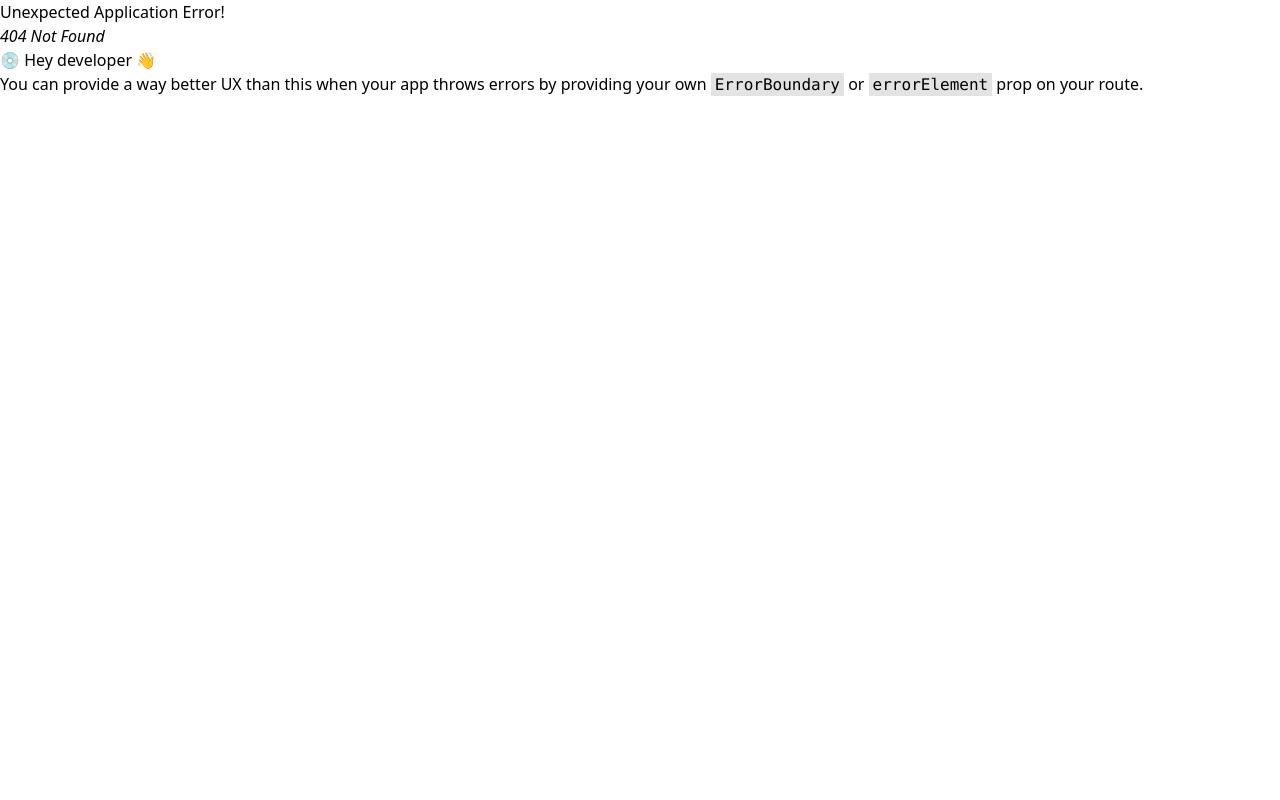
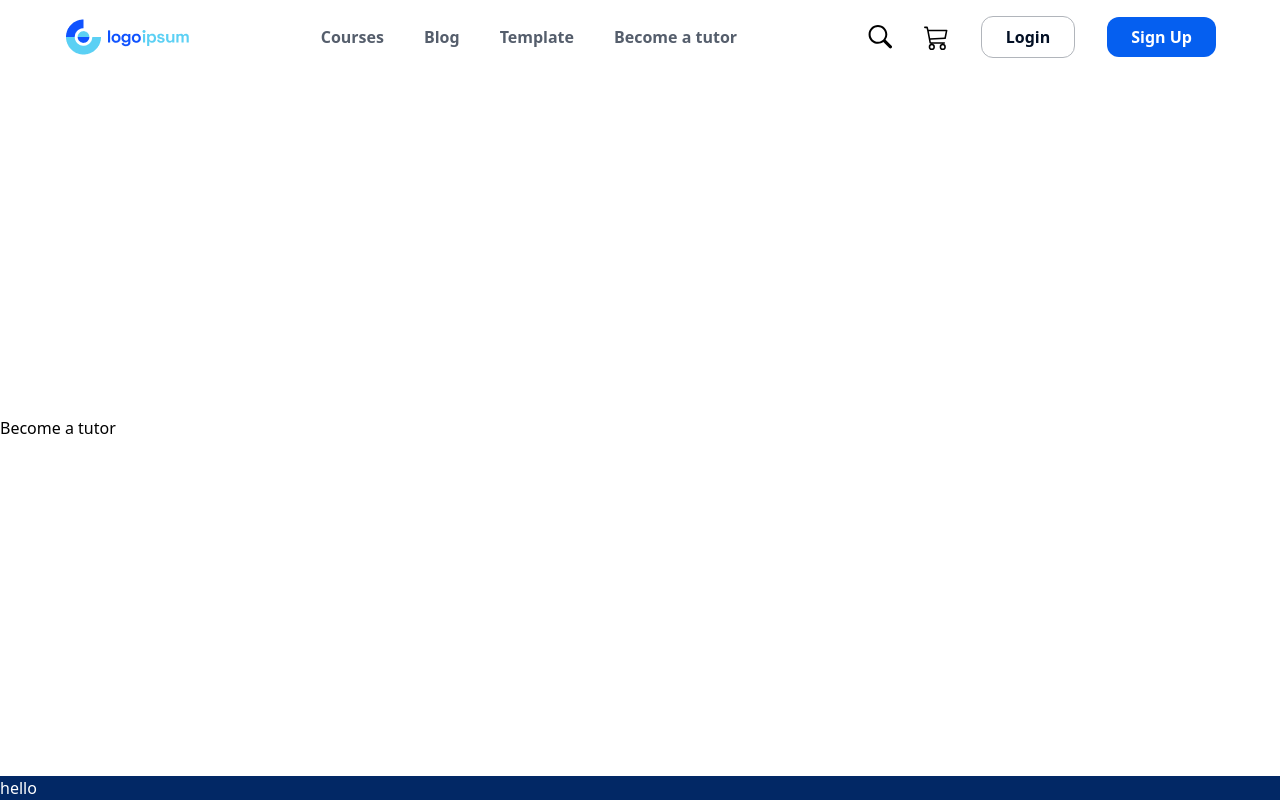
Before and after one commit to Sheriff-Oladimeji/e-learning, a React (Vite) app: page /contact in a window 1280 px wide. Before the commit this address had no page. Built offline with nearby package versions, Linux system fonts and the light colour scheme.

Commit message:
fix: update code and fix all bug
change codebase from Nextjs to react

```diff
--- a/src/App.jsx
+++ b/src/App.jsx
@@ -14,7 +14,7 @@ import Template from "./pages/template/Template";
 import Courses from "./pages/courses/Coures";
 import Login from "./pages/auth/login/Login";
 import SignUp from "./pages/auth/signup/SignUp";
-
+import Contact from "./pages/contact/Contact";
 const router = createBrowserRouter(
   createRoutesFromElements(
     <Route path="/" element={<RootLayout />}>
@@ -24,9 +24,11 @@ const router = createBrowserRouter(
       <Route path="checkout" element={<Checkout />} />
       <Route path="search" element={<Search />} />
       <Route path="courses" element={<Courses />} />
-      <Route path="login" element={<Login />} />
-      <Route path="signup" element={<SignUp />} />
-      <Route path="template" element={<Template/>} />
+      <Route path="auth/login" element={<Login />} />
+      <Route path="auth/signup" element={<SignUp />} />
+      <Route path="template" element={<Template />} />
+      <Route path="contact" element={<Contact />} />
+
     </Route>
   )
 );
--- a/src/components/button/Button.jsx
+++ b/src/components/button/Button.jsx
@@ -1,10 +1,11 @@
 /* eslint-disable react/prop-types */
 import { Link } from "react-router-dom";
-const Button = ({url, value, width}) => {
+const Button = ({url, value, width, onClick}) => {
   return (
     <Link
-      href={url}
+      to={url}
       className={`p-2 rounded-xl px-6 bg-blue text-white border-none  text-center font-semibold ${width}`}
+      onClick={onClick}
     >
       {value}
     </Link>
--- a/src/components/header/HomeHeader.jsx
+++ b/src/components/header/HomeHeader.jsx
@@ -4,7 +4,7 @@
 import Button from "../button/Button";
 const HomeHeader = () => {
   return (
-    <header className="container flex-col-reverse mb-8 md:flex-row gap-8">
+    <header className="flex  flex-col-reverse md:flex-row items-center justify-between mb-8 md:flex-row gap-8">
       <div className="flex-1 flex flex-col text-center md:text-start gap-6">
         <h1 className="font-bold text-darkblue text-3xl md:text-5xl leading-snug">
           Unleash Your <span className="text-yellow">Creativity</span> and Make
@@ -22,7 +22,9 @@ const HomeHeader = () => {
           width="mx-auto md:mx-0 w-[180px]"
         />
       </div>
+      <div className="flex-1 w-full">
 
+     </div>
     </header>
   );
 };
--- a/src/components/navbar/Navbar.jsx
+++ b/src/components/navbar/Navbar.jsx
@@ -39,7 +39,7 @@ const Navbar = () => {
   return (
     <nav className="py-4 fixed top-0 left-0 z-50 w-full bg-white shadow-md md:shadow-none md:relative h-20">
       <div className="hidden md:flex w-[90%] mx-auto  justify-between items-center">
-        <Link href="/">
+        <Link to="/">
           <img src={logo} alt="logo" />
         </Link>
 
@@ -47,7 +47,7 @@ const Navbar = () => {
           {links.map((link) => (
             <Link
               key={link.id}
-              href={link.url}
+              to={link.url}
               className="font-semibold text-lightslateblue"
             >
               {link.title}
@@ -56,15 +56,15 @@ const Navbar = () => {
         </div>
 
         <div className="flex gap-8 items-center">
-          <Link href="/search">
+          <Link to="/search">
             <GoSearch size={25} />
           </Link>
-          <Link href="/cart">
+          <Link to="/cart">
             <BsCart3 size={25} />
           </Link>
 
           <Link
-            href="/auth/login"
+            to="/auth/login"
             className="border p-2 border-[#B1B5BB] rounded-xl px-6  text-darkblue font-semibold"
           >
             Login
@@ -74,14 +74,14 @@ const Navbar = () => {
       </div>
 
       <div className="flex md:hidden w-[90%] mx-auto  justify-between items-center">
-        <Link href="/">
+        <Link to="/">
           <img src={logo} alt="logo" />
         </Link>
         <div className="flex gap-6 items-center">
-          <Link href="/search">
+          <Link to="/search">
             <GoSearch size={30} />
           </Link>
-          <Link href="/cart">
+          <Link to="/cart">
             <BsCart3 size={30} />
           </Link>
           <button onClick={handleNav}>
@@ -96,13 +96,13 @@ const Navbar = () => {
             : "md:hidden w-[50px] h-screen bg-white top-0 left-[-100%] fixed z-10 duration-500"
         }
       >
-        <Link href="/">
+        <Link to="/">
           <img src={logo} alt="logo" />
         </Link>
         <div className="flex flex-col gap-10 z-50 pt-12 ">
           {links.map((link) => (
             <Link
-              href={link.url}
+              to={link.url}
               className="text-[20px]"
               key={link.id}
               onClick={handleNav}
@@ -113,12 +113,18 @@ const Navbar = () => {
         </div>
         <div className="flex gap-8  flex-col mt-6">
           <Link
-            href="/auth/login"
+            to="/auth/login"
             className="border p-2 border-[#B1B5BB] rounded-xl px-6 text-center w-[120px] text-darkblue font-semibold"
+            onClick={handleNav}
           >
             Login
           </Link>
-          <Button url="/auth/signup" value="Sign Up" width="w-[120px]" />
+          <Button
+            url="/auth/signup"
+            value="Sign Up"
+            width="w-[120px]"
+           onClick={handleNav}
+          />
         </div>
       </div>
     </nav>
--- a/src/pages/contact/Contact.jsx
+++ b/src/pages/contact/Contact.jsx
@@ -1,7 +1,7 @@
 
 const Contact = () => {
   return (
-    <div>Contact</div>
+    <div>Become a tutor</div>
   )
 }
 
--- a/src/pages/home/Home.jsx
+++ b/src/pages/home/Home.jsx
@@ -3,7 +3,7 @@ import HomeHeader from "../../components/header/HomeHeader"
 
 const Home = () => {
   return (
-    <main className="mt-28 md:mt-4">
+    <main className="mt-28 md:mt-4 w-[90%] mx-auto">
       <HomeHeader/>
    </main>
   )
```
